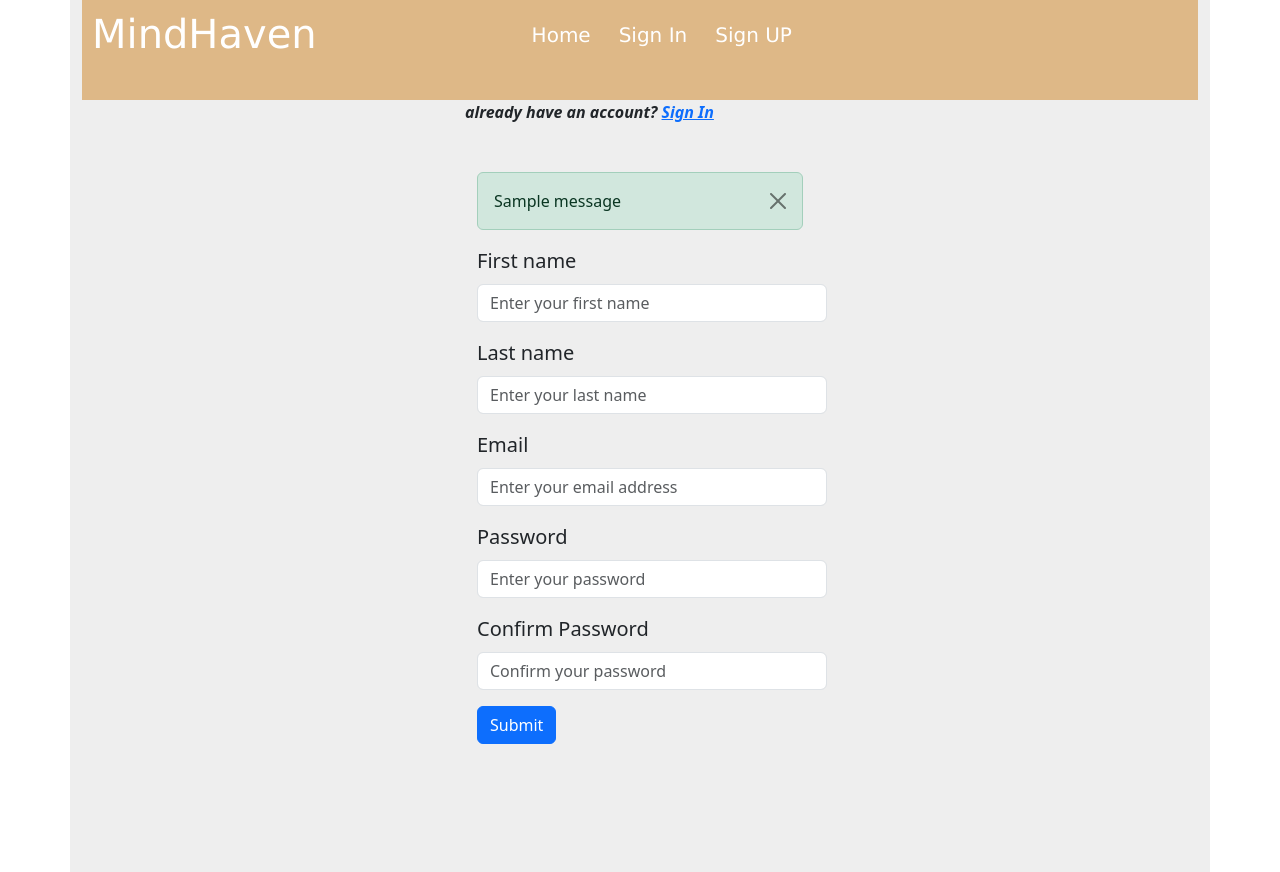
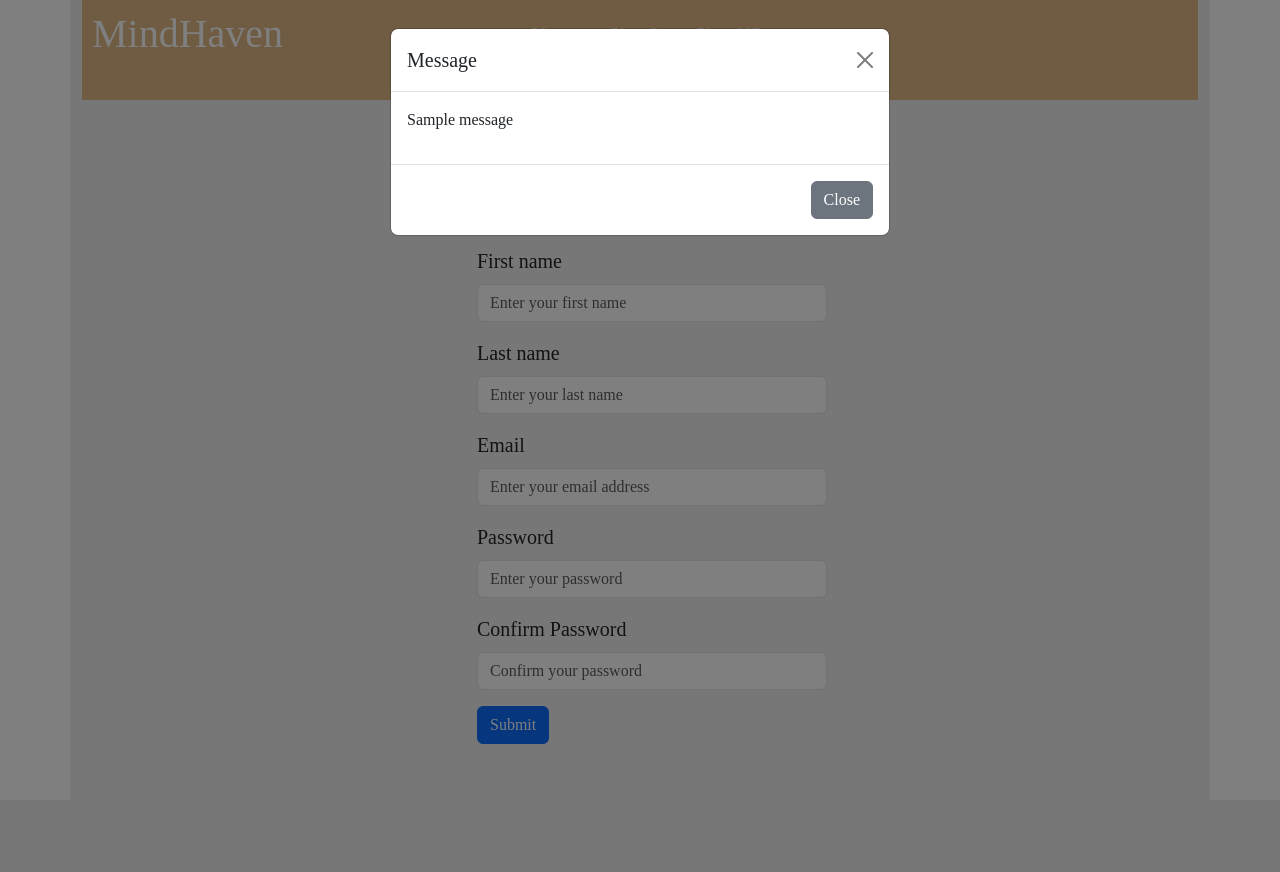
Before and after one commit to Stevey144/MindHaven, a Django app: page /signup in a window 1280 px wide. After the commit the page ends 744 px from the top, so only its background shows below. Run offline with Django 5.2, Linux system fonts and the light colour scheme; tables that the repository leaves empty hold one stand-in row (values such as "Sample post"); one stand-in notice (Sample message) is shown.

Commit message:
adjusted

```diff
--- a/mind_haven_web_app/templates/base.html
+++ b/mind_haven_web_app/templates/base.html
@@ -7,10 +7,15 @@
     <title>{% block title %}MindHaven{% endblock %}</title>
 
     {% block css-static-link %}
+    <link rel="stylesheet" href="https://cdn.jsdelivr.net/npm/bootstrap@5.3.0-alpha1/dist/css/bootstrap.min.css">
     <link rel="stylesheet" href="{% static 'css/styles.css' %}">
+    <link href='https://fonts.googleapis.com/css?family=Khand' rel='stylesheet'>
     {% endblock css-static-link %}
 
     <style>
+        *{
+            font-family:Khand !important;
+        }
         #disability{
             width: 50px !important;
         }
@@ -67,20 +72,51 @@
     <div>
         <img src="{% static 'images/cashier.jpg' %}" alt="" class="skilled-counsellor">
     </div>
+
+    <div class="modal fade" id="messageModal" tabindex="-1" aria-labelledby="messageModalLabel" aria-hidden="true">
+        <div class="modal-dialog">
+            <div class="modal-content">
+                <div class="modal-header">
+                    <h5 class="modal-title" id="messageModalLabel">Message</h5>
+                    <button type="button" class="btn-close" data-bs-dismiss="modal" aria-label="Close"></button>
+                </div>
+                <div class="modal-body">
+                    <p id="modalMessage"></p>
+                </div>
+                <div class="modal-footer">
+                    <button type="button" class="btn btn-primary" id="modalOkButton">OK</button>
+                </div>
+            </div>
+        </div>
+    </div>
+
+
     <h1 class="contact-us-text">Contact Us</h1>
     <div class="asteric">all fields marked with * are important</div>
+
+    {% if messages %}
+    <div class="alert-container mb-3">
+        {% for message in messages %}
+            <div class="alert
+                {% if message.tags == 'error' %}alert-danger{% else %}alert-success{% endif %} alert-dismissible fade show" role="alert">
+                {{ message }}
+                <button type="button" class="btn-close" data-bs-dismiss="alert" aria-label="Close"></button>
+            </div>
+        {% endfor %}
+    </div>
+{% endif %}
+
+
     <div id="contact-us">
-        <form method="post" class="contact-us" >
+        <form method="post">
             {% csrf_token %}
-           {% for field in form %}
+            {% for field in form %}
                 <div class="mb-3">
-                    <!-- Render the label with Bootstrap form-label class -->
                     <label for="{{ field.id_for_label }}" class="form-label">{{ field.label }}</label>
+                    <br>
 
-                    <!-- Render the field itself with Bootstrap form-control class -->
                     {{ field }}
 
-                    <!-- Display any validation errors for this field -->
                     {% if field.errors %}
                         <div class="text-danger">
                             {{ field.errors }}
@@ -88,11 +124,8 @@
                     {% endif %}
                 </div>
             {% endfor %}
-
-            <input type="submit" value="submit" class="btn-submit-form" id="reach-out">
-
-        </div>
-        </form>
+             <button type="submit" class="btn btn-primary">Submit</button>
+         </form>
 
     </div>
 
@@ -105,5 +138,37 @@
     {% endblock container-content %}
 
 
+<script src="https://code.jquery.com/jquery-3.6.0.min.js"></script>
+<script src="https://cdn.jsdelivr.net/npm/bootstrap@5.3.0-alpha1/dist/js/bootstrap.bundle.min.js"></script>
+<script src="https://cdn.jsdelivr.net/npm/bootstrap@5.3.0-alpha1/dist/js/bootstrap.bundle.min.js"></script>
+
+<script>
+    $(document).ready(function () {
+        {% if messages %}
+            {% for message in messages %}
+                // Set the message text in the modal
+                $('#modalMessage').text('{{ message }}');
+
+                // Check if the message is a success message
+                {% if message.tags == 'success' %}
+                    // Show the modal only for success messages
+                    $('#messageModal').modal('show');
+
+                    // Handle the OK button click for success
+                    $('#modalOkButton').on('click', function () {
+                        window.location.href = "{% url 'welcome' %}"; // Redirect to booking.html
+                    });
+
+                    // Handle modal hidden event for success
+                    $('#messageModal').on('hidden.bs.modal', function () {
+                        window.location.href = "{% url 'welcome' %}"; // Redirect to booking.html
+                    });
+                {% endif %}
+            {% endfor %}
+        {% endif %}
+    });
+    </script>
+
+
 </body>
 </html>
--- a/mind_haven_web_app/templates/mind_haven_web_app/appointment.html
+++ b/mind_haven_web_app/templates/mind_haven_web_app/appointment.html
@@ -8,6 +8,7 @@
 
 {% block css-static-link %}
 <link rel="stylesheet" href="{% static 'css/styles.css' %}">
+<link href='https://fonts.googleapis.com/css?family=Khand' rel='stylesheet'>
 <link rel="stylesheet" href="https://cdn.jsdelivr.net/npm/bootstrap@5.3.0-alpha1/dist/css/bootstrap.min.css">
 {% endblock css-static-link %}
 
--- a/mind_haven_web_app/templates/mind_haven_web_app/booking.html
+++ b/mind_haven_web_app/templates/mind_haven_web_app/booking.html
@@ -8,6 +8,7 @@
     {% block  css-static-link  %}
 
     <link rel="stylesheet" href="{% static 'css/styles.css' %}">
+    <link href='https://fonts.googleapis.com/css?family=Khand' rel='stylesheet'>
     <link rel="stylesheet" href="https://cdn.jsdelivr.net/npm/bootstrap@5.3.0-alpha1/dist/css/bootstrap.min.css">
 
     <style>
--- a/mind_haven_web_app/templates/mind_haven_web_app/signup.html
+++ b/mind_haven_web_app/templates/mind_haven_web_app/signup.html
@@ -67,8 +67,6 @@
             {% endfor %}
         {% endif %}
 
-
-
         {% if form.errors %}
         <ul class="text-danger">
             {% for field in form %}
--- a/static/css/appointment-styles.css
+++ b/static/css/appointment-styles.css
@@ -1,3 +1,7 @@
+*{
+    font-family: Khand !important;
+}
+
 .container .nav{
     float: right;
     width:65%;
--- a/static/css/styles.css
+++ b/static/css/styles.css
@@ -1,5 +1,6 @@
 *{
     box-sizing: border-box;
+    font-family: Khand !important;
 }
 
 
```
Also changed, not shown: db.sqlite3.
